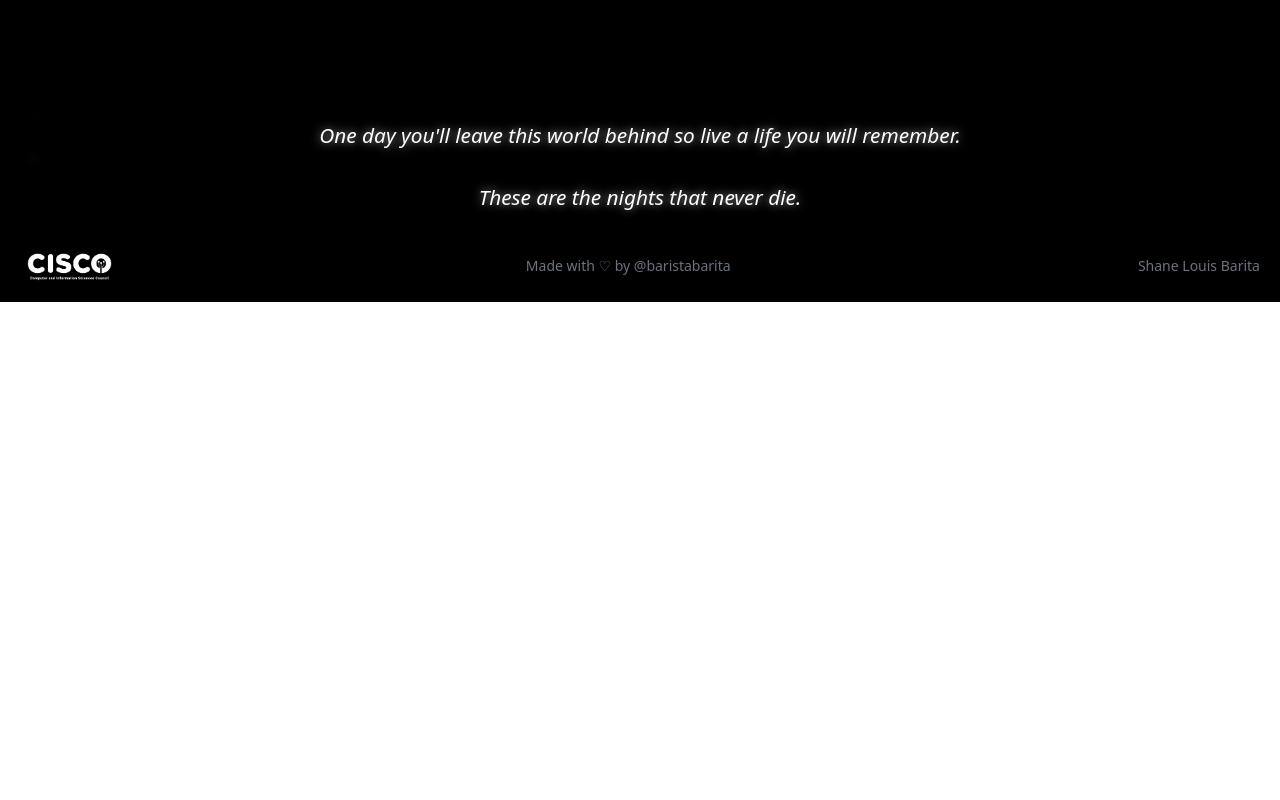
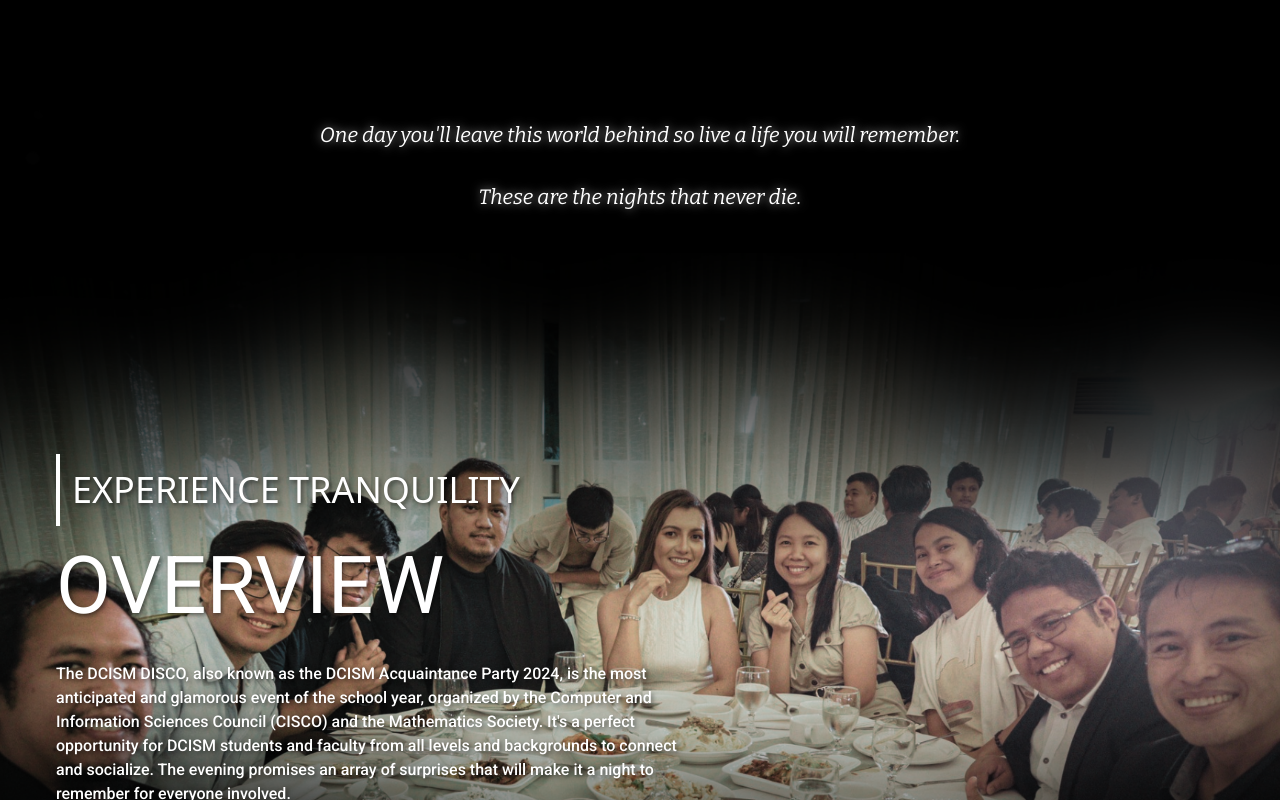
Before and after one commit to baristabarita/dcism-disco, a React (Vite) app: page / in a window 1280 px wide. Shown: the part 720-1520 px from the top of the page. Before the commit the page ends 1022 px from the top, so only its background shows below. Built offline with nearby package versions, Linux system fonts and the light colour scheme.

Commit message:
[FEAT] Added Overview section, modified Navbar

```diff
--- a/src/App.tsx
+++ b/src/App.tsx
@@ -2,6 +2,7 @@
 import Navbar from "./components/navbar/Navbar.tsx";
 import Banner from "./components/banner/Banner.tsx";
 import PostBanner from "./components/postbanner/PostBanner.tsx";
+import Overview from "./components/overview/Overview.tsx";
 import Footer from "./components/footer/Footer.tsx";
 
 import BackgroundImage from "./assets/images/backgroundimage.png";
@@ -19,8 +20,8 @@
           }}
         >
           <PostBanner />
-          <div id="Content" className="cart text-white">
-
+          <div className="cart text-white">
+            <Overview />
           </div>
         </div>
         <Footer />
--- a/src/components/banner/banner.tsx
+++ b/src/components/banner/banner.tsx
@@ -3,7 +3,7 @@
 
 const Banner: React.FC = () => {
     return (
-        <section className='overflow-hidden h-96 banner relative lg:h-[100vh] w-[100vw] flex items-center justify-center animate-fade-in bg-black' id="home" >
+        <section id="home" className='overflow-hidden h-96 banner relative lg:h-[100vh] w-[100vw] flex items-center justify-center animate-fade-in bg-black' >
             <img
                 src={bannerImage}
                 alt="Banner"
--- a/src/components/navbar/navbar.tsx
+++ b/src/components/navbar/navbar.tsx
@@ -41,41 +41,34 @@
 
   useEffect(() => {
     const handleScroll = () => {
-      // get the current scroll position
       const scrollPosition = window.scrollY + 80;
-      // loop through the sections and check which one is in view
-      sections.forEach((section, index) => {
-        if (
-          section &&
-          section.offsetTop !== undefined &&
-          section.offsetTop <= scrollPosition &&
-          section.offsetTop + section.clientHeight > scrollPosition
-        ) {
-          // update the active link state
-          setActiveLink(links[index]);
+
+      links.forEach((link) => {
+        const section = document.getElementById(link);
+        if (section) {
+          const { offsetTop, clientHeight } = section;
+          if (offsetTop <= scrollPosition && offsetTop + clientHeight > scrollPosition) {
+            setActiveLink(link);
+          }
         }
       });
     };
 
-    //for mobile
     const handleResize = () => {
       setIsMobile(window.innerWidth >= 300 && window.innerWidth <= 640);
     };
 
-    // add an event listener for scroll & mobile
     window.addEventListener("scroll", handleScroll);
     window.addEventListener("resize", handleResize);
     handleResize();
 
-    // remove the event listener on cleanup
     return () => {
       window.removeEventListener("scroll", handleScroll);
       window.removeEventListener("resize", handleResize);
     };
-  }, [sections, links]);
+  }, [links]);
 
   const handleEnd = () => {
-    // when one track ends, play the next one
     setCurrentTrack((currentTrack + 1) % musicUrls.length);
   };
 
--- /dev/null
+++ b/src/components/overview/Overview.tsx
@@ -0,0 +1,69 @@
+import React, { useEffect, useState } from "react";
+import background from "@/assets/images/overview_banner.png";
+
+const Overview: React.FC = () => {
+  const [isVisible, setIsVisible] = useState(false);
+
+  const handleScroll = () => {
+    const overviewElement = document.getElementById("overview-section");
+    if (overviewElement) {
+      const rect = overviewElement.getBoundingClientRect();
+      setIsVisible(rect.top < window.innerHeight && rect.bottom >= 0);
+    }
+  };
+
+  useEffect(() => {
+    window.addEventListener("scroll", handleScroll);
+    return () => {
+      window.removeEventListener("scroll", handleScroll);
+    };
+  }, []);
+
+  return (
+    <section
+          id="overview"
+      className={`relative h-screen flex items-center ${
+        isVisible ? "animate-fade-up" : ""
+      }`}
+    >
+      <div
+        className="absolute inset-0 bg-cover bg-center z-0"
+        style={{
+          backgroundImage: `url(${background})`,
+        }}
+      ></div>
+      <div className="absolute inset-0 flex flex-col items-start justify-center pl-8 sm:pl-8 md:pl-10 lg:pl-14">
+        <div className="relative">
+          <div
+            className={`absolute left-0 h-full w-1 bg-white  ${
+              isVisible ? "animate-slide-down delay-1 duration-2000" : ""
+            }`}
+          ></div>
+          <h1
+            className={`text-2xl sm:text-4xl font-light text-white my-4 ml-4 custom-text-shadow ${
+              isVisible ? "animate-fade-in delay-4" : ""
+            }`}
+          >
+            EXPERIENCE TRANQUILITY
+          </h1>
+        </div>
+        <h2
+          className={`text-[5em] font-normal font-roboto text-white custom-text-shadow ${
+            isVisible ? "animate-fade-up delay-75" : ""
+          }`}
+        >
+          OVERVIEW
+        </h2>
+        <p
+          className={`text-white font-roboto font-medium max-w-screen-sm mt-2 sm:mt-4 custom-text-shadow ${
+            isVisible ? "animate-fade-up delay-75" : ""
+          }`}
+        >
+          The DCISM DISCO, also known as the DCISM Acquaintance Party 2024, is the most anticipated and glamorous event of the school year, organized by the Computer and Information Sciences Council (CISCO) and the Mathematics Society. It's a perfect opportunity for DCISM students and faculty from all levels and backgrounds to connect and socialize. The evening promises an array of surprises that will make it a night to remember for everyone involved.
+        </p>
+      </div>
+    </section>
+  );
+};
+
+export default Overview;
--- a/src/index.css
+++ b/src/index.css
@@ -1,3 +1,8 @@
+@import url('https://fonts.googleapis.com/css2?family=Quicksand:wght@300..700&display=swap');
+@import url('https://fonts.googleapis.com/css2?family=Roboto:ital,wght@0,100;0,300;0,400;0,500;0,700;0,900;1,100;1,300;1,400;1,500;1,700;1,900&display=swap');
+@import url('https://fonts.googleapis.com/css2?family=Bitter:ital,wght@0,100;0,200;0,300;0,400;0,500;0,600;0,700;0,800;0,900;1,100;1,200;1,300;1,400;1,500;1,600;1,700;1,800;1,900&display=swap');
+@import url('https://fonts.googleapis.com/css2?family=Bodoni+Moda:ital,opsz,wght@0,6..96,400;0,6..96,500;0,6..96,600;0,6..96,700;0,6..96,800;0,6..96,900;1,6..96,400;1,6..96,500;1,6..96,600;1,6..96,700;1,6..96,800;1,6..96,900&display=swap');
+
 @tailwind base;
 @tailwind components;
 @tailwind utilities;
@@ -71,3 +76,7 @@
 .glow {
   text-shadow: 0 0 10px rgba(192, 192, 192, 0.905); /* Silver color */
 }
+
+.custom-text-shadow {
+  text-shadow: 2px 2px 4px rgba(0, 0, 0, 0.5);
+}
--- a/tailwind.config.js
+++ b/tailwind.config.js
@@ -17,6 +17,12 @@
       },
     },
     extend: {
+      fontFamily: {
+        'quicksand': ['Quicksand','sans-serif'],
+        'bitter': ['Bitter','sans-serif'],
+        'roboto' : ['Roboto', 'sans-serif'],
+        'bodoni' : ['Bodoni Moda', 'sans-serif'],
+      },
       colors: {
         border: "hsl(var(--border))",
         input: "hsl(var(--input))",
@@ -159,6 +165,10 @@
             opacity: '0',
           },
         },
+        'fade-up': {
+          '0%': { opacity: '0', transform: 'translateY(2rem)' },
+          '100%': { opacity: '1', transform: 'translateY(0)' },
+        },
         'shake': {
           '0%, 100%': {
             transform: 'translateX(0)',
@@ -172,7 +182,6 @@
         },
       },
       animation: {
-        animation: {
           "accordion-down": "accordion-down 0.2s ease-out",
           "accordion-up": "accordion-up 0.2s ease-out",
           'slide-down': 'slide-down 0.3s ease-out',
@@ -185,9 +194,10 @@
           'slide-up': 'slide-up 0.3s ease-out',
           'fade-in': 'fade-in 2s ease-in-out',
           'fade-out': 'fade-out 0.5s ease-in-out',
+          'fade-up': 'fade-up 0.5s ease-out',
           'shake': 'shake 0.8s cubic-bezier(0.36, 0.07, 0.19, 0.97)',
-        },
       },
+
     },
   },
   plugins: [
```
Also changed, not shown: src/assets/images/overview_banner.png (added).
